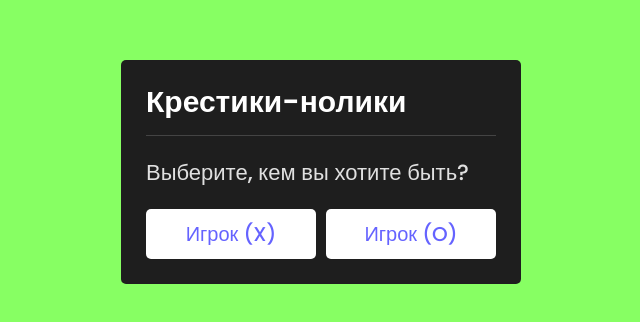
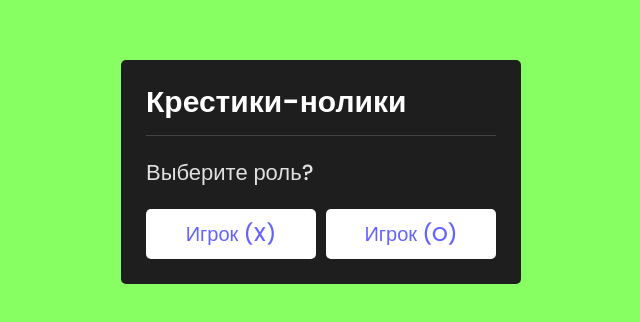
Before and after one commit to Madina122/demo, a plain HTML site: page index.html in a window 1280 px wide. Shown: the part 228-550 px from the top of the page, without its empty margins (319-959 px from the left). Drawn offline with Linux system fonts and the light colour scheme.

Commit message:
Ready for deploy

```diff
--- a/index.html
+++ b/index.html
@@ -12,7 +12,7 @@
   <div class="select-box">
     <header>Крестики-нолики</header>
     <div class="content">
-      <div class="title">Выберите, кем вы хотите быть?</div>
+      <div class="title">Выберите роль?</div>
       <div class="options">
         <button class="playerX">Игрок (X)</button>
         <button class="playerO">Игрок (O)</button>
```
